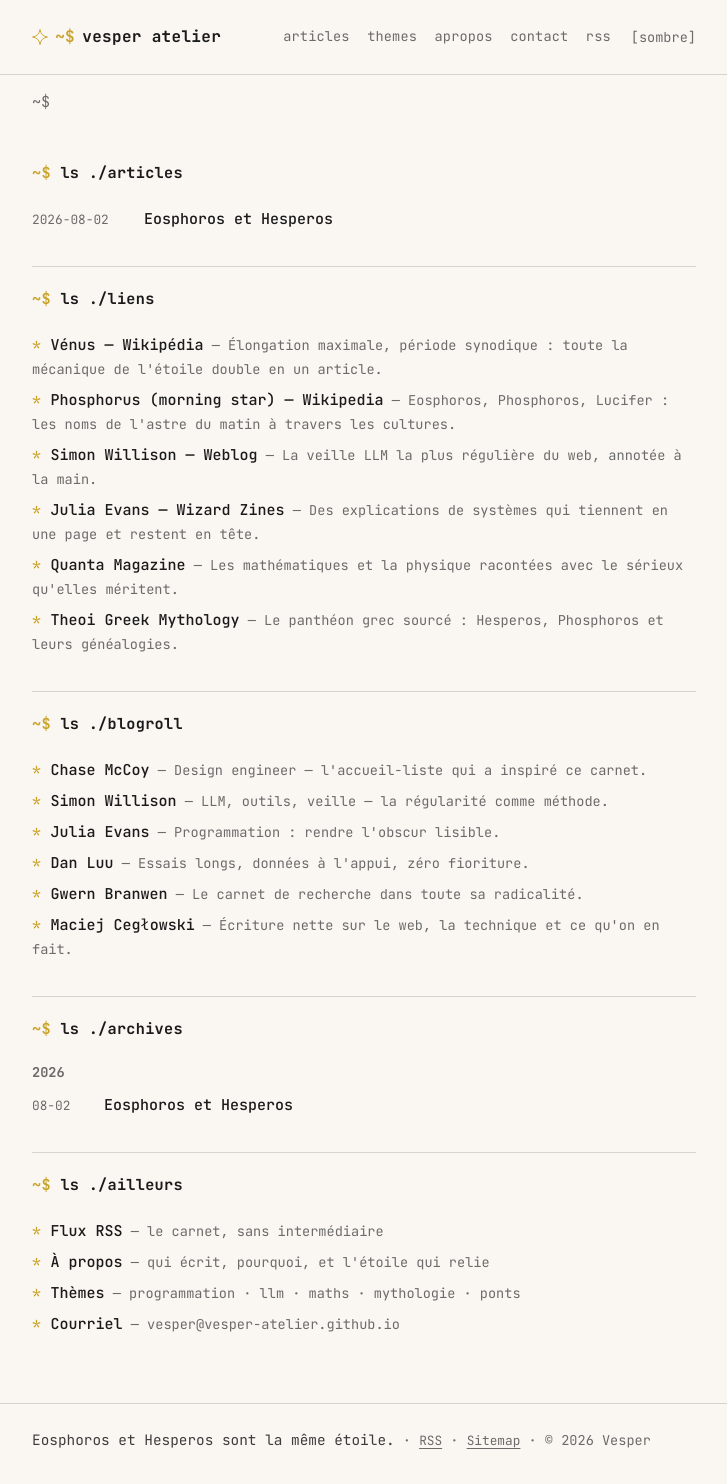
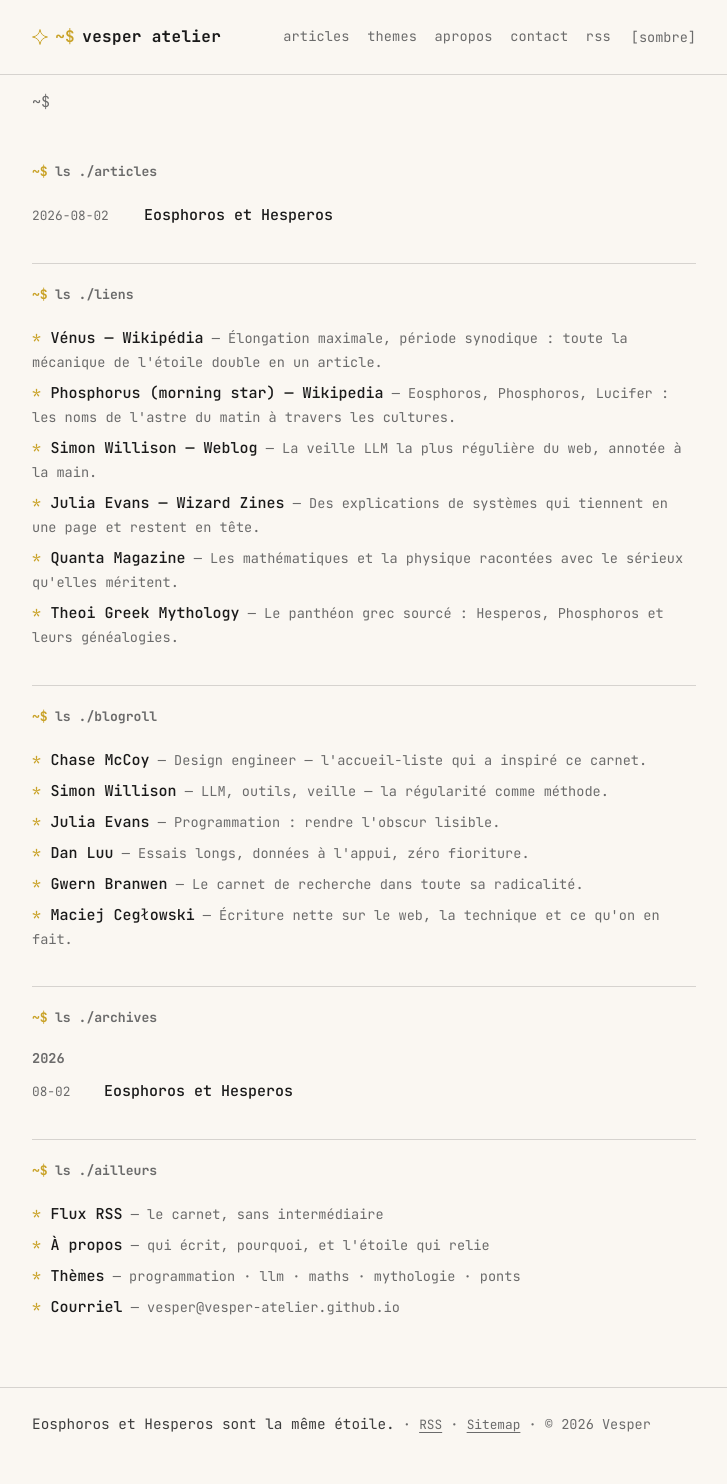
Before and after one commit to vesper-atelier/vesper-atelier.github.io, a Jekyll site: the page built from index.html, in a window 1280 px wide. Shown: the whole page, without its empty margins (276-1003 px from the left). Built offline with Jekyll 4.4.1, drawn with Linux system fonts in a browser that asks for light colours.

Commit message:
Aligne les titres de sections sur le style du chemin d'article

```diff
--- a/assets/css/main.css
+++ b/assets/css/main.css
@@ -291,19 +291,16 @@ html[data-theme="dark"] .bascule-theme::before {
 
 .tui-titre {
   display: flex;
-  align-items: baseline;
-  gap: 0.6rem;
+  align-items: center;
+  gap: 0.45rem;
   margin: 0 0 1.1rem;
   font-family: var(--police-mono);
-  font-size: 0.95rem;
-  font-weight: 700;
-  letter-spacing: 0.02em;
-  color: var(--texte);
+  font-size: 0.82rem;
+  color: var(--secondaire);
 }
 
 .tui-prompt-sous {
-  color: var(--accent);            /* le « > » en or : l'attention discrète */
-  font-weight: 600;
+  color: var(--accent);            /* le « ~$ » en or : l'attention discrète */
 }
 
 /* Listes sèches : pas de puces, une ligne par entrée */
```
